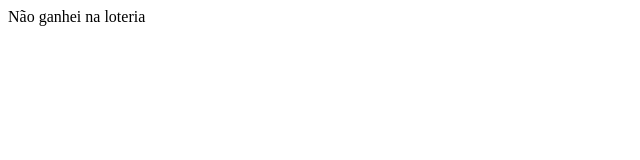
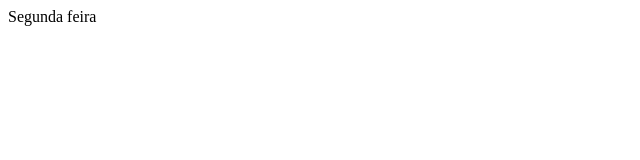
Before and after one commit to FabiPereira2508/Secom2024, a plain HTML site: page index.html in a window 1280 px wide. Shown: the full height of the page, 0-640 px from the left. Drawn offline with Linux system fonts and the light colour scheme.

Commit message:
segunda alteração em develop

```diff
--- a/index.html
+++ b/index.html
@@ -6,6 +6,6 @@
     <title>Document</title>
 </head>
 <body>
-    Não ganhei na loteria
+    Segunda feira
 </body>
 </html>
```
